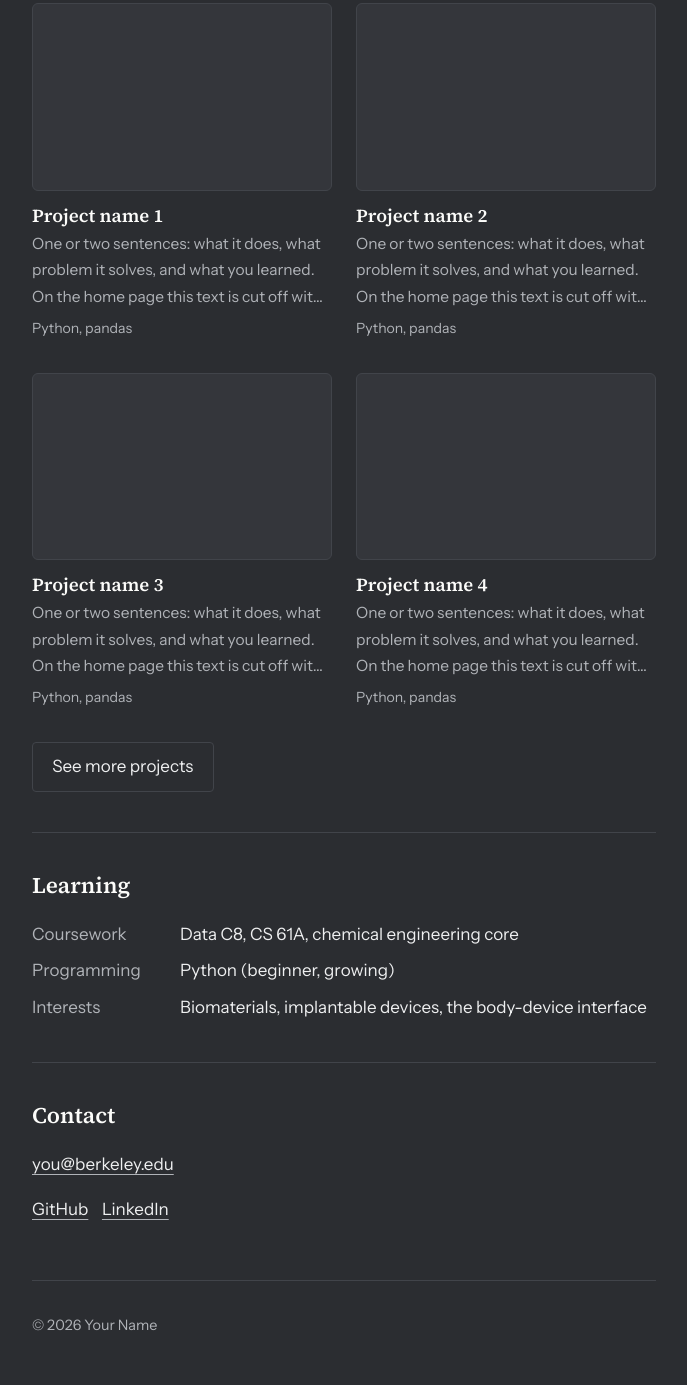
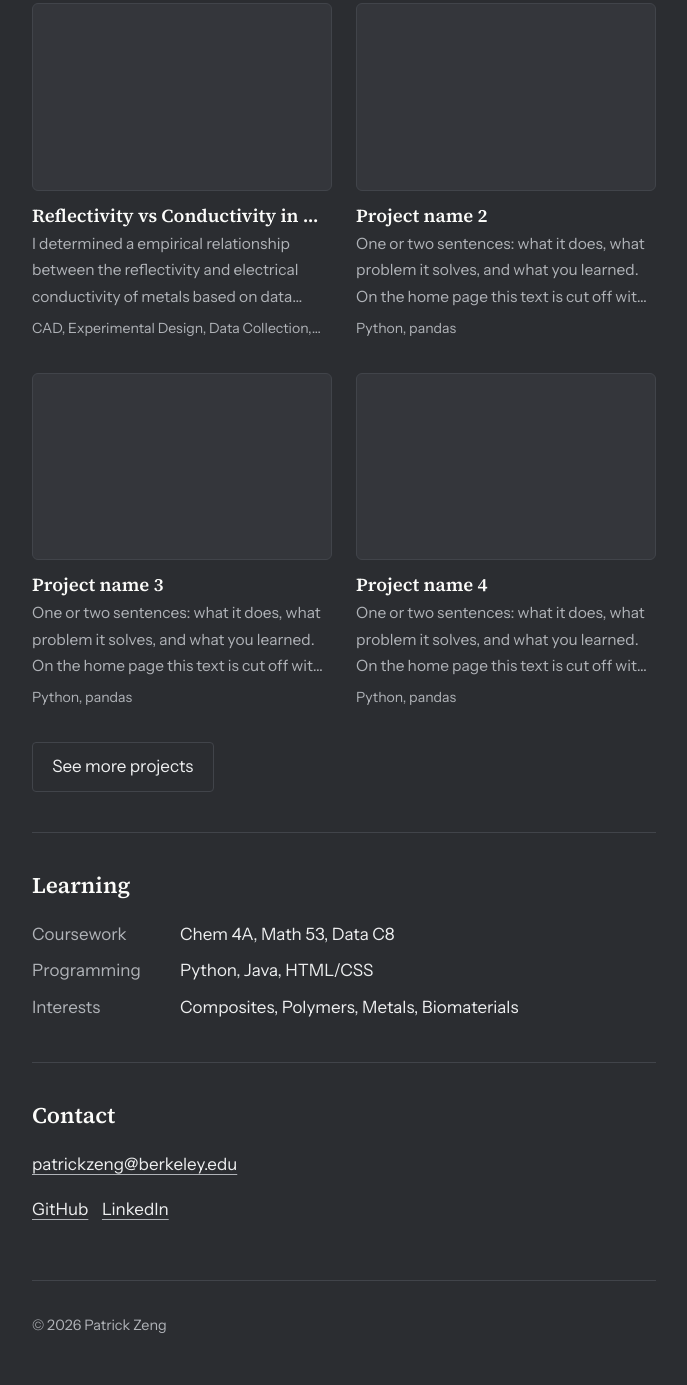
Before and after one commit to patrickzeng21/patrickzeng, a plain HTML site: page index.html in a window 1280 px wide. Shown: the part 869-2254 px from the top of the page, without its empty margins (296-983 px from the left). Drawn offline with Linux system fonts and the light colour scheme.

Commit message:
Revise personal details and project descriptions
Updated personal information and project descriptions in index.html.

```diff
--- a/index.html
+++ b/index.html
@@ -8,7 +8,7 @@
 <link rel="preconnect" href="https://fonts.gstatic.com" crossorigin>
 <link href="https://fonts.googleapis.com/css2?family=Instrument+Sans:wght@400;500;600&family=Source+Serif+4:opsz,wght@8..60,400;8..60,600&display=swap" rel="stylesheet">
 <title>Your Name | Chemical Engineering at UC Berkeley</title>
-<meta name="description" content="Portfolio of Your Name, a Berkeley chemical engineering student interested in materials and devices that interface with the body.">
+<meta name="description" content="Portfolio of Patrick Zeng, a Berkeley chemical engineering student interested in materials and devices that interface with the body.">
 <style>
 :root{
   color-scheme:dark;
@@ -63,7 +63,7 @@ footer{padding:2rem 0 3rem;color:var(--muted);font-size:.9rem;border-top:1px sol
 <div class="wrap">
 
 <header>
-  <strong>Your Name</strong>
+  <strong>Patrick Zeng</strong>
   <nav aria-label="Main">
     <a href="#about">About</a>
     <a href="#projects">Projects</a>
@@ -81,7 +81,7 @@ footer{padding:2rem 0 3rem;color:var(--muted);font-size:.9rem;border-top:1px sol
 <section id="about">
   <h2>About</h2>
   <!-- EDIT ME: write 2-4 sentences in your own voice -->
-  <p>I'm a freshman at UC Berkeley studying chemical engineering with a focus on materials science. I'm interested in how devices interact with living tissue, from the materials they're made of to how the body responds to them.</p>
+  <p>I'm currently a freshman at UC Berkeley studying chemical engineering, aiming to transition to materials science and engineering. I'm interested in optimizing material performance and material properties.</p>
   <p>Right now I'm building my programming and data skills so I can model, analyze, and eventually design these systems myself.</p>
 </section>
 
@@ -92,9 +92,9 @@ footer{padding:2rem 0 3rem;color:var(--muted);font-size:.9rem;border-top:1px sol
   <div class="grid">
     <article class="card">
       <div class="thumb"><img src="images/project-1.jpg" alt="Describe the image for project 1" loading="lazy" onerror="this.remove()"></div>
-      <h3 class=clamp><a href="https://github.com/your-username/project-1">Project name 1</a></h3>
-      <p class=clamp>One or two sentences: what it does, what problem it solves, and what you learned. On the home page this text is cut off with an ellipsis after three lines; the projects page shows all of it.</p>
-      <p class="tag clamp">Python, pandas</p>
+      <h3 class=clamp>Reflectivity vs Conductivity in Metals</a></h3>
+      <p class=clamp>I determined a empirical relationship between the reflectivity and electrical conductivity of metals based on data collected from various aluminum, titanium, brass, copper, and stainless steel alloys. I utilized CAD to create a mounting structure to control experimental variables like the angle of reflection of the laser. Ultimately, this relationship was determined to be a logarithmic relationship, with reflectivity increasing rapidly at lower conductivity values and tapering out at higher conductivity values. </p>
+      <p class="tag clamp">CAD, Experimental Design, Data Collection, Data Analysis</p>
     </article>
     <article class="card">
       <div class="thumb"><img src="images/project-2.jpg" alt="Describe the image for project 2" loading="lazy" onerror="this.remove()"></div>
@@ -122,22 +122,22 @@ footer{padding:2rem 0 3rem;color:var(--muted);font-size:.9rem;border-top:1px sol
   <h2>Learning</h2>
   <dl>
     <dt>Coursework</dt>
-    <dd>Data C8, CS 61A, chemical engineering core</dd>
+    <dd>Chem 4A, Math 53, Data C8</dd>
     <dt>Programming</dt>
-    <dd>Python (beginner, growing)</dd>
+    <dd>Python, Java, HTML/CSS</dd>
     <dt>Interests</dt>
-    <dd>Biomaterials, implantable devices, the body-device interface</dd>
+    <dd>Composites, Polymers, Metals, Biomaterials</dd>
   </dl>
 </section>
 
 <section id="contact">
   <h2>Contact</h2>
-  <p><a href="mailto:you@berkeley.edu">you@berkeley.edu</a></p>
-  <p><a href="https://github.com/your-username">GitHub</a> &nbsp;&nbsp; <a href="https://www.linkedin.com/in/your-username">LinkedIn</a></p>
+  <p><a href="mailto:patrickzeng@berkeley.edu">patrickzeng@berkeley.edu</a></p>
+  <p><a href="https://github.com/patrickzeng21">GitHub</a> &nbsp;&nbsp; <a href="https://www.linkedin.com/in/patrick-zeng-9b6414421/">LinkedIn</a></p>
 </section>
 </main>
 
-<footer>&copy; 2026 Your Name</footer>
+<footer>&copy; 2026 Patrick Zeng</footer>
 </div>
 </body>
 </html>
```
